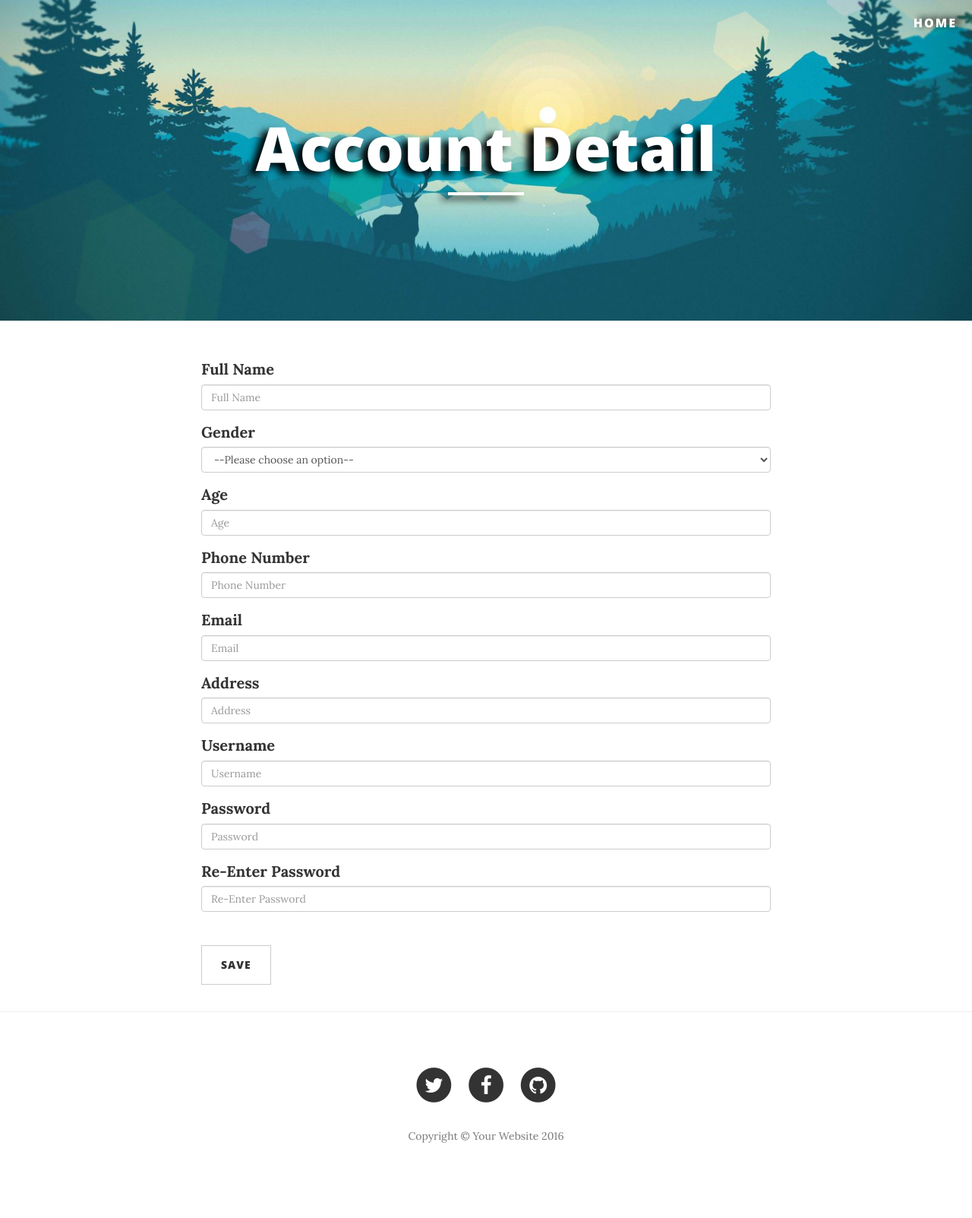
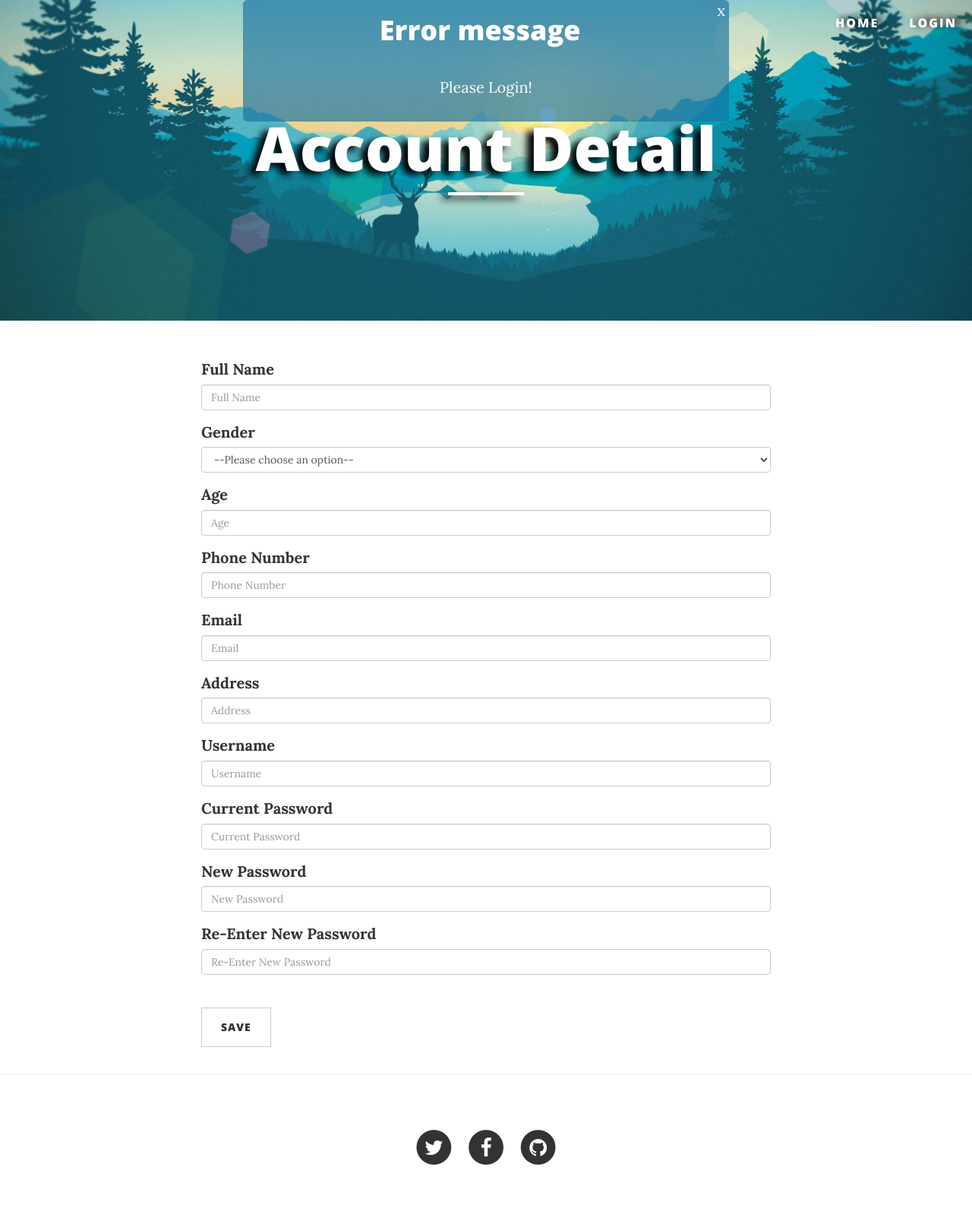
Before and after one commit to minhhn1789/webphp, a PHP site: page /view/user/detail.php in a window 1280 px wide. Shown: the whole page at 76% size. Before the commit the page ends 1504 px from the top, so only its background shows below. Run offline with PHP 8.4, Linux system fonts and the light colour scheme.

Commit message:
create funtion update user

```diff
--- a/controller/user/authenticate.php
+++ b/controller/user/authenticate.php
@@ -18,7 +18,7 @@
         $pdo,
         $_POST['username']
     );
-    if ($account->getId()){
+    if ($account->getUserId()){
         if (password_verify($_POST['password'], $account->getPassword())){
             $_SESSION['name'] =  $account->getUsername();
             $_SESSION['user_id'] = $account->getUserId();
--- a/controller/user/edit.php
+++ /dev/null
@@ -1,6 +0,0 @@
-<?php
-include "../../model/database.php";
-include "../../model/users.php";
-
-use model\Database;
-use model\Users;
--- a/index.php
+++ b/index.php
@@ -49,7 +49,7 @@
                             <li class='dropdown'>
                                 <a class='dropbtn'>Welcome ".$_SESSION['name']. "</a>
                                 <div class='dropdown-content'>
-                                    <a class='dropdown_item-1' href='view/user/detail.php?id=". $_SESSION['user_id'] ."'>Account</a>
+                                    <a class='dropdown_item-1' href='view/user/detail.php?id=".$_SESSION['user_id']."'>Account</a>
                                     <a class='dropdown_item-2' href='#'>Posts</a>
                                     <a class='dropdown_item-3' href='view/logout.php'>Logout</a>
                                 </div>
--- a/model/users.php
+++ b/model/users.php
@@ -1,10 +1,8 @@
 <?php
 namespace model;
-include "accounts.php";
 use Exception;
 use PDO;
 use PDOException;
-use model\Accounts;
 class Users
 {
     const TABLE = 'users';
@@ -20,7 +18,7 @@
     const STATUS_ACTIVE = 'active';
     const STATUS_INACTIVE = 'inactive';
 
-    const BASE_QUERY = 'SELECT * FROM users LEFT JOIN accounts ON users.id = accounts.user_id WHERE ';
+    const BASE_QUERY = 'SELECT users.*, accounts.username, accounts.password FROM users LEFT JOIN accounts ON users.id = accounts.user_id WHERE ';
 
     private $id;
     private $full_name;
@@ -31,7 +29,6 @@
     private $email;
     private $role;
     private $status;
-    private $accountId;
     private $username;
     private $password;
     private $pdo;
@@ -45,7 +42,6 @@
         $sex = null,
         $phone_number = null,
         $email = null,
-        $accountId = null,
         $username = null,
         $password = null,
         $role = self::ROLE_USER,
@@ -59,7 +55,6 @@
         $this->sex = $sex;
         $this->phone_number = $phone_number;
         $this->email = $email;
-        $this->accountId = $accountId;
         $this->username = $username;
         $this->password = $password;
         $this->role = $role;
@@ -102,16 +97,18 @@
         return $this->status;
     }
 
-    public function getAccountId() {
-        return $this->accountId;
-    }
-
     public function getUsername(){
         return $this->username;
     }
 
     public function getPassword(){
         return $this->password;
+    }
+
+    public function setId($id): Users
+    {
+        $this->id = $id;
+        return $this;
     }
 
     public function setFullName($full_name): Users
@@ -162,12 +159,6 @@
         return $this;
     }
 
-    public function setAccountId($id): Users
-    {
-        $this->accountId = $id;
-        return $this;
-    }
-
     public function setUsername($username): Users
     {
         $this->username = $username;
@@ -185,19 +176,20 @@
      */
     public static function create($pdo, $full_name, $address, $age, $sex, $phone_number, $email, $username, $password, $role = self::ROLE_USER, $status = self::STATUS_ACTIVE): Users
     {
-        $user = new self($pdo, null, $full_name, $address,  $age, $sex, $phone_number, $email, null, $username, $password, $role, $status);
-        $user->save();
+        $user = new self($pdo, null, $full_name, $address,  $age, $sex, $phone_number, $email,  $username, $password, $role, $status);
+        $user->save(True);
         $user->_createAccount();
         return $user;
     }
 
     /**
+     * @param bool $is_create
      * @return Users
-     * @throws exception
+     * @throws Exception
      */
-    public function save(): Users
+    public function save(bool $is_create = False): Users
     {
-        if($this->id === null){
+        if($is_create){
             $query = "insert into users(full_name, address, age, sex, phone_number,email, role, status) values(:full_name, :address, :age, :sex, :phone_number, :email, :role, :status)";
         }else{
             $query = "update users set full_name = :full_name, address = :address, age = :age, sex = :sex, phone_number = :phone_number, email = :email, role = :role, status = :status where id = :id";
@@ -244,18 +236,14 @@
     private function _createAccount(): void
     {
         try{
-            $password_hash = password_hash($this->password, PASSWORD_BCRYPT);
             $status = 0;
-            $account = Accounts::create(
+            Accounts::create(
                 $this->pdo,
                 $this->getId(),
                 $this->getUsername(),
-                $password_hash,
+                $this->password,
                 $status
             );
-            $this->setAccountId($account->getId());
-            $this->setUsername($account->getUserName());
-            $this->setPassword($account->getPassword());
         } catch (PDOException $e) {
             throw new exception('Cannot save account.');
         }
@@ -266,14 +254,12 @@
      */
     private function _saveAccount(){
         try{
-            $password_hash = password_hash($this->password, PASSWORD_BCRYPT);
             $status = 0;
             $account = new Accounts(
                 $this->pdo,
-                $this->getAccountId(),
                 $this->getId(),
                 $this->getUsername(),
-                $password_hash,
+                $this->password,
                 $status
             );
             $account->save();
@@ -328,7 +314,6 @@
                         $value['sex'],
                         $value['phone_number'],
                         $value['email'],
-                        $value['user_id'],
                         $value['username'],
                         $value['password'],
                         $value['role'],
--- a/view/login.php
+++ b/view/login.php
@@ -1,6 +1,11 @@
 <?php
 session_start();
 ini_set('display_errors', '1');
+if(isset($_GET['clear_form'])){
+    if($_GET['clear_form']){
+        $_SESSION = [];
+    }
+}
 ?>
 <html>
 	<head><link href="resource/css/style.css" rel="stylesheet" type="text/css"></head>
--- a/view/resource/css/clean-blog.css
+++ b/view/resource/css/clean-blog.css
@@ -464,3 +464,75 @@
   -webkit-animation: fadeIn 1.5s;
   animation: fadeIn 1.5s;
 }
+
+
+/*-----------popup--------*/
+.popup {
+  position: relative;
+  display: flex;
+  justify-content: center;
+  cursor: pointer;
+}
+.popup .popuptext {
+  visibility: hidden;
+  position:absolute;
+  display: flex;
+  flex-direction: column;
+  justify-content: center;
+  background-color: #1772a0a8;
+  color: #ffffff;
+  border-radius: 6px;
+  z-index: 99999;
+  width: 50%;
+}
+
+.popup .popuptextSuccess {
+  visibility: hidden;
+  position:absolute;
+  display: flex;
+  flex-direction: column;
+  justify-content: center;
+  background-color: #1772a0a8;
+  color: #ffffff;
+  border-radius: 6px;
+  z-index: 99999;
+  width: 50%;
+}
+
+#myPopup {
+  display: flex;
+}
+#myPopup h1{
+  margin-left: auto;
+}
+
+#myPopup a{
+  margin-left: auto;
+  padding-right: 5px;
+  color: #ffffff;
+}
+
+#popupContent div li{
+  padding: 5px 20px 5px 20px;
+}
+
+#popupContent div p{
+  text-align: center;
+}
+
+#myPopupSuccess {
+  display: flex;
+}
+#myPopupSuccess h1{
+  margin-left: auto;
+}
+
+#myPopupSuccess a{
+  margin-left: auto;
+  padding-right: 5px;
+  color: #ffffff;
+}
+
+#popupContentSuccess div p{
+  text-align: center;
+}
--- a/view/user/detail.php
+++ b/view/user/detail.php
@@ -1,6 +1,50 @@
+<?php
+include_once "../../model/database.php";
+include_once "../../model/users.php";
+session_start();
+use model\Database;
+use model\Users;
+
+$id = '';
+$full_name = '';
+$gender = '';
+$age = '';
+$phone_number = '';
+$email = '';
+$address = '';
+$username = '';
+$error = 'Please Login!';
+if (isset($_GET['clear_mess'])){
+    $_SESSION['error_message'] = '';
+    $_SESSION['message'] = '';
+}
+$message = $_SESSION['message'] ?? '';
+
+
+if (isset($_GET['id']) && isset($_SESSION['login'])){
+    try {
+        if($_SESSION['login']) {
+            $pdo = new Database();
+            $pdo->setAttribute(PDO::ATTR_EMULATE_PREPARES, false);
+            $pdo->setAttribute(PDO::ATTR_ERRMODE, PDO::ERRMODE_EXCEPTION);
+            $user = USERS::getById($pdo, $_GET['id']);
+            $id = $user->getId();
+            $full_name = $user->getFullName();
+            $gender = $user->getSex();
+            $age = $user->getAge();
+            $phone_number = $user->getPhoneNumber();
+            $email = $user->getEmail();
+            $address = $user->getAddress();
+            $username = $user->getUsername();
+            $error = $_SESSION['error_message'] ?? '';
+        }
+    } catch (Exception $e) {
+        $error = 'Can not get user information: '.  $e->getMessage();
+    }
+}
+?>
 <!DOCTYPE html>
 <html lang="en">
-
 <head>
 
     <meta charset="utf-8">
@@ -44,16 +88,18 @@
                     <a href="../../index.php">Home</a>
                 </li>
                 <?php
-                if (isset($_SESSION['login'])) {
+                if (isset($_SESSION['login']) && $id) {
                     echo "
                             <li class='dropdown'>
-                                <a class='dropbtn'>".$_SESSION['name']. "</a>
+                                <a class='dropbtn'>".$username. "</a>
                                 <div class='dropdown-content'>
-                                    <a class='dropdown_item-1' href='view/user/detail.php'>Account</a>
-                                    <a class='dropdown_item-2' href='../posts/list.php?author_id=1'>Posts</a>
+                                    <a class='dropdown_item-1' href='detail.php?id=".$id."'>Account</a>
+                                    <a class='dropdown_item-2' href='../posts/list.php'>Posts</a>
                                     <a class='dropdown_item-3' href='../logout.php'>Logout</a>
                                 </div>
                             </li>";
+                }else{
+                    echo "<li><a href='../login.php'>Login</a></li>";
                 }
                 ?>
             </ul>
@@ -65,6 +111,35 @@
 
 <!-- Page Header -->
 <!-- Set your background image for this header on the line below. -->
+<div class="popup">
+    <div class="popuptext" id="popupContent">
+        <div id="myPopup"><h1>Error message</h1><a href="detail.php?id=<?= $id ?>&clear_mess=true">x</a></div>
+        <div>
+            <?php
+            if(is_array($error)){
+                foreach ($error as $err) {
+                    echo "<li>".$err."</li>";
+                }
+            }else{
+                echo "<p>".$error."</p>";
+            }
+            ?>
+        </div>
+    </div>
+</div>
+
+<div class="popup">
+    <div class="popuptextSuccess" id="popupContentSuccess">
+        <div id="myPopupSuccess"><h1>Message</h1><a href="detail.php?id=<?= $id ?>&clear_mess=true">x</a></div>
+        <div>
+            <?php
+            if(isset($_SESSION['message'])){
+                echo "<p>".$_SESSION['message']."</p>";
+            }
+            ?>
+        </div>
+    </div>
+</div>
 <header class="intro-header">
     <div class="container">
         <div class="row">
@@ -82,11 +157,12 @@
 <div class="container">
     <div class="row">
         <div class="col-lg-8 col-lg-offset-2 col-md-10 col-md-offset-1">
-            <form method="post" id="update_user" action="../../controller/user/edit.php" novalidate>
+            <form action="../../controller/user/detail.php" method="post" id="update_user">
+                <input type="hidden" value="<?= $id ?>" id="user_id" name="user_id">
                 <div class="row control-group">
                     <div class="form-group col-xs-12 floating-label-form-group-with-value controls">
                         <label for="full_name">Full Name</label>
-                        <input type="text" class="form-control" placeholder="Full Name" id="full_name" required>
+                        <input value="<?= $full_name ?>" type="text" class="form-control" placeholder="Full Name" id="full_name" name="full_name" required>
                     </div>
                 </div>
                 <div class="row control-group">
@@ -102,49 +178,55 @@
                 <div class="row control-group">
                     <div class="form-group col-xs-12 floating-label-form-group-value controls">
                         <label for="age">Age</label>
-                        <input type="number" class="form-control" placeholder="Age" id="age" required>
+                        <input value="<?= $age ?>" type="number" class="form-control" placeholder="Age" id="age" name="age" required>
                     </div>
                 </div>
                 <div class="row control-group">
                     <div class="form-group col-xs-12 floating-label-form-group-value controls">
                         <label for="phone_number">Phone Number</label>
-                        <input type="number" class="form-control" placeholder="Phone Number" id="phone_number" required>
+                        <input value="<?= $phone_number ?>" type="number" class="form-control" placeholder="Phone Number" id="phone_number" name="phone_number" required>
                     </div>
                 </div>
                 <div class="row control-group">
                     <div class="form-group col-xs-12 floating-label-form-group-value controls">
                         <label for="email">Email</label>
-                        <input type="text" class="form-control" placeholder="Email" id="email" required>
+                        <input value="<?= $email ?>" type="text" class="form-control" placeholder="Email" id="email" name="email" required>
                     </div>
                 </div>
                 <div class="row control-group">
                     <div class="form-group col-xs-12 floating-label-form-group-value controls">
                         <label for="address">Address</label>
-                        <input type="text" class="form-control" placeholder="Address" id="address" required>
+                        <input value="<?= $address ?>" type="text" class="form-control" placeholder="Address" id="address" name="address" required>
                     </div>
                 </div>
                 <div class="row control-group">
                     <div class="form-group col-xs-12 floating-label-form-group-value controls">
                         <label for="username">Username</label>
-                        <input type="text" class="form-control" placeholder="Username" id="username" required>
+                        <input value="<?= $username ?>" type="text" class="form-control" placeholder="Username" id="username" name="username" required>
                     </div>
                 </div>
                 <div class="row control-group">
                     <div class="form-group col-xs-12 floating-label-form-group-value controls">
-                        <label for="password">Password</label>
-                        <input type="text" class="form-control" placeholder="Password" id="password" required>
+                        <label for="current_password">Current Password</label>
+                        <input type="password" class="form-control" placeholder="Current Password" id="current_password" name="current_password">
                     </div>
                 </div>
                 <div class="row control-group">
                     <div class="form-group col-xs-12 floating-label-form-group-value controls">
-                        <label for="re_password">Re-Enter Password</label>
-                        <input type="text" class="form-control" placeholder="Re-Enter Password" id="re_password" required>
+                        <label for="new_password">New Password</label>
+                        <input type="password" class="form-control" placeholder="New Password" id="new_password" name="new_password">
+                    </div>
+                </div>
+                <div class="row control-group">
+                    <div class="form-group col-xs-12 floating-label-form-group-value controls">
+                        <label for="re_password">Re-Enter New Password</label>
+                        <input type="password" class="form-control" placeholder="Re-Enter New Password" id="re_password" name="re_password">
                     </div>
                 </div>
                 <br>
                 <div class="row">
                     <div class="form-group col-xs-12">
-                        <button type="submit" class="btn btn-default">Save</button>
+                        <button type="submit" class="btn btn-default" form="update_user" value="update" role="button">Save</button>
                     </div>
                 </div>
             </form>
@@ -185,7 +267,6 @@
                         </a>
                     </li>
                 </ul>
-                <p class="copyright text-muted">Copyright &copy; Your Website 2016</p>
             </div>
         </div>
     </div>
@@ -197,12 +278,39 @@
 <!-- Bootstrap Core JavaScript -->
 <script src="../resource/vendor/bootstrap/js/bootstrap.min.js"></script>
 
-<!-- Contact Form JavaScript -->
-<script src="../resource/js/jqBootstrapValidation.js"></script>
-<script src="../resource/js/contact_me.js"></script>
-
 <!-- Theme JavaScript -->
 <script src="../resource/js/clean-blog.min.js"></script>
+
+<script>
+    const temp = value = "<?= $gender ?? '' ?>" ;
+    const mySelect = document.getElementById('sex');
+    if (temp !== null){
+        for (let i in mySelect) {
+            if (mySelect[i].value === temp) {
+                mySelect.selectedIndex = i;
+                break;
+            }
+        }
+    }
+
+    const error =  "<?php
+        if(is_array($error)) {
+            echo !empty($error) ? 1 : 0;
+        }else{
+            echo $error ? 1 : 0;
+        }
+        ?>" ;
+
+    const mess =  "<?= $message ? 1 : 0 ?>" ;
+    if (mess === "1"){
+        const popup = document.getElementById("popupContentSuccess");
+        popup.style.visibility = "visible";
+    }
+    if (error === "1"){
+        const popup = document.getElementById("popupContent");
+        popup.style.visibility = "visible";
+    }
+</script>
 
 </body>
 
```
Also changed, not shown: controller/user/create.php (+6 -8 lines), controller/user/detail.php (added, +74 -0 lines), model/accounts.php (+12 -21 lines), model/check.php (+7 -10 lines), test.php (+33 -15 lines), view/register.php (+7 -0 lines), view/resource/css/style.css (+12 -1 lines), 1 other file.
